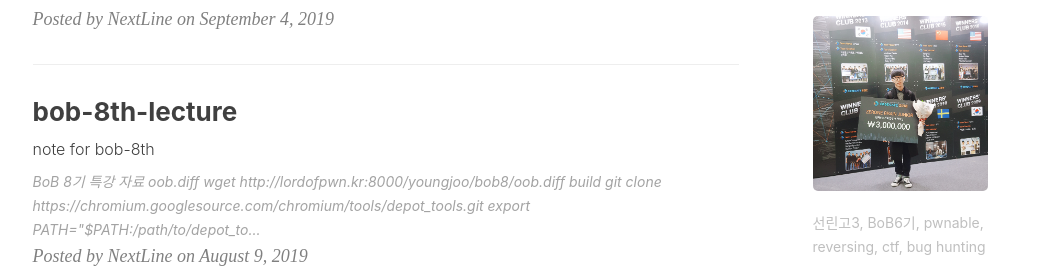
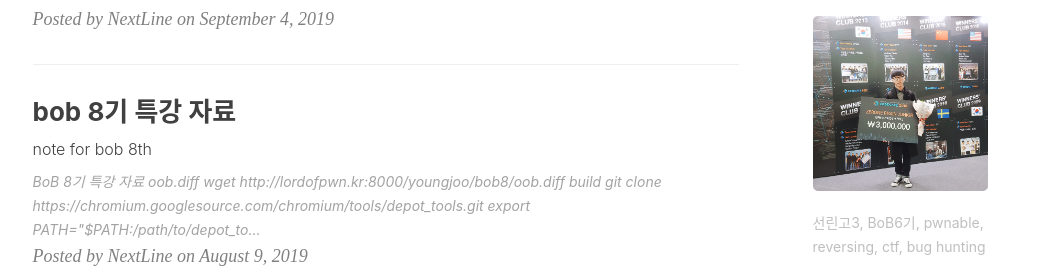
Before and after one commit to LYoungJoo/lyoungjoo.github.io, a Jekyll site: the page built from index.html, in a window 1280 px wide and 900 px high, scrolled down 446 px. Shown: the part 164-443 px from the top of the window, without its empty margins (135-1198 px from the left). Built offline with Jekyll 4.4.1, drawn with Linux system fonts in a browser that asks for light colours; nearby versions of some CDN libraries; the list of posts is cut into pages by our own code; comment, search, counter and statistics services are not loaded.

Commit message:
Update 2019-08-09-bob-8th.md

```diff
--- a/_posts/2019-08-09-bob-8th.md
+++ b/_posts/2019-08-09-bob-8th.md
@@ -1,7 +1,7 @@
 ---
 layout:     post
-title:      "bob-8th-lecture"
-subtitle:   "note for bob-8th"
+title:      "bob 8기 특강 자료"
+subtitle:   "note for bob 8th"
 date:       2019-08-09
 author:     "NextLine"
 header-img: "img/post-bg-2.png"
```
